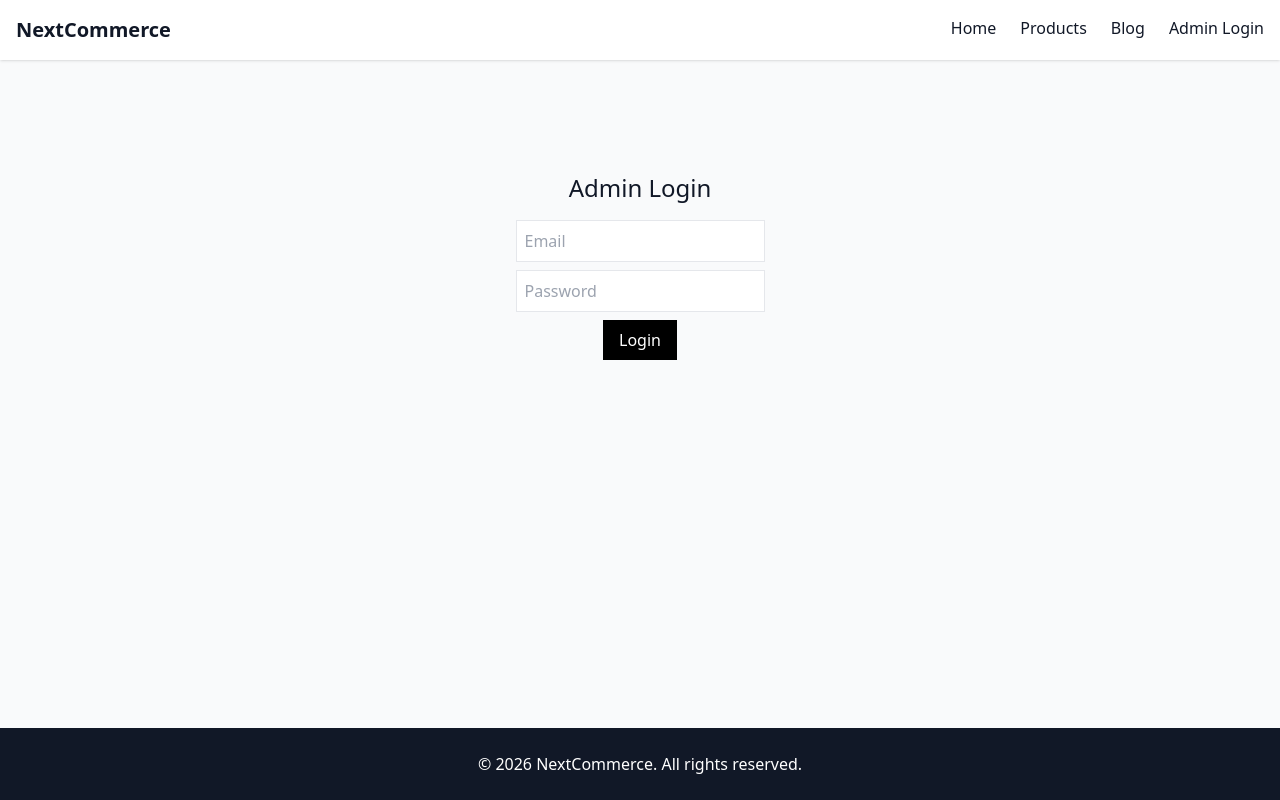
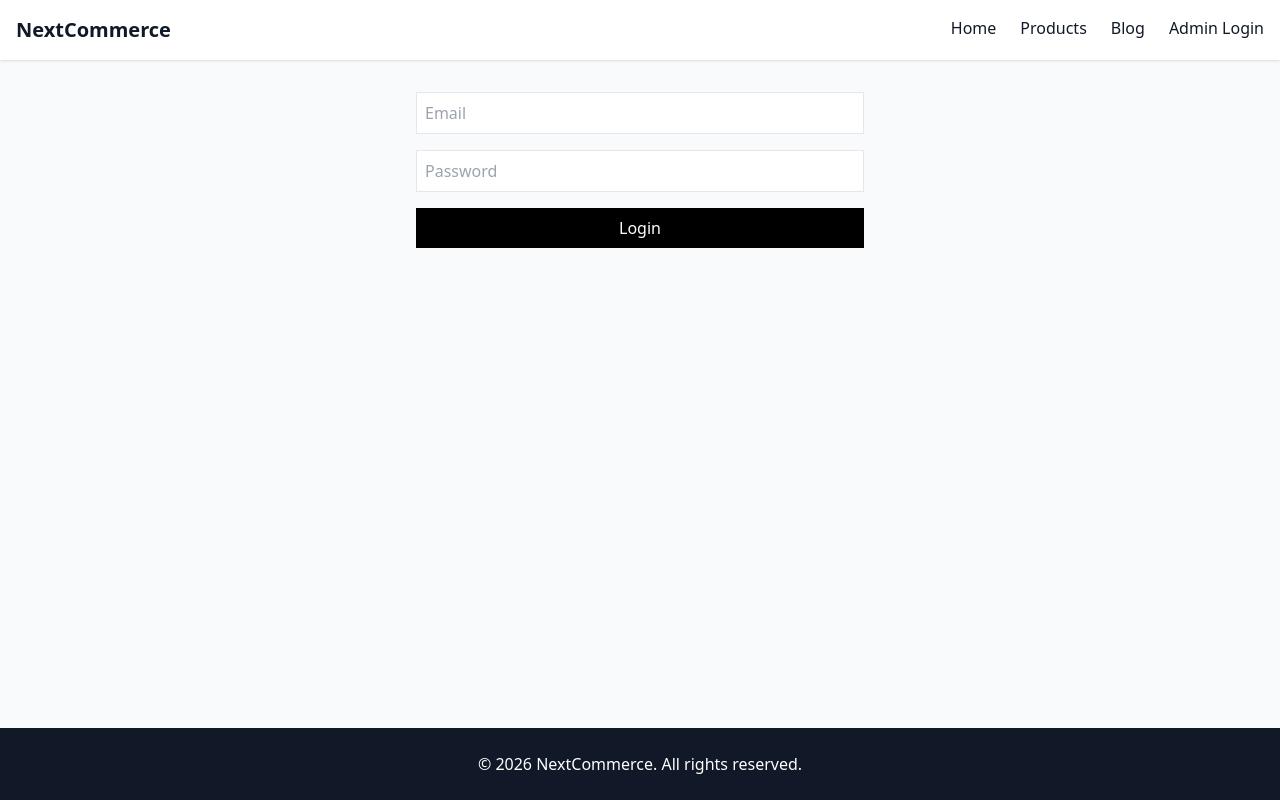
Before and after one commit to nagarajukandula55/native, a Next.js app in the folder frontend/: page /admin/login in a window 1280 px wide. Built offline with nearby package versions, Linux system fonts and the light colour scheme.

Commit message:
Update page.tsx

```diff
--- a/frontend/app/admin/login/page.tsx
+++ b/frontend/app/admin/login/page.tsx
@@ -1,49 +1,45 @@
 "use client";
+
 import { useState } from "react";
-import { apiRequest } from "@/lib/api";
-import { saveToken } from "@/lib/auth";
 import { useRouter } from "next/navigation";
 
-export default function AdminLogin() {
+export default function Login() {
   const router = useRouter();
   const [email, setEmail] = useState("");
   const [password, setPassword] = useState("");
 
-  async function handleLogin() {
-    const res = await apiRequest("/api/auth/login", "POST", {
-      email,
-      password,
-    });
+  async function handleLogin(e: any) {
+    e.preventDefault();
+    const res = await fetch(
+      `${process.env.NEXT_PUBLIC_API_URL}/api/auth/login`,
+      {
+        method: "POST",
+        headers: { "Content-Type": "application/json" },
+        body: JSON.stringify({ email, password })
+      }
+    );
 
-    if (res.role !== "admin") {
-      alert("Not authorized");
-      return;
-    }
-
-    saveToken(res.token);
+    const data = await res.json();
+    localStorage.setItem("token", data.token);
     router.push("/admin/dashboard");
   }
 
   return (
-    <div className="flex flex-col items-center mt-20">
-      <h1 className="text-2xl mb-4">Admin Login</h1>
+    <form onSubmit={handleLogin} className="max-w-md mx-auto space-y-4">
       <input
-        className="border p-2 mb-2"
+        className="w-full border p-2"
         placeholder="Email"
         onChange={(e) => setEmail(e.target.value)}
       />
       <input
+        className="w-full border p-2"
         type="password"
-        className="border p-2 mb-2"
         placeholder="Password"
         onChange={(e) => setPassword(e.target.value)}
       />
-      <button
-        onClick={handleLogin}
-        className="bg-black text-white px-4 py-2"
-      >
+      <button className="bg-black text-white px-4 py-2 w-full">
         Login
       </button>
-    </div>
+    </form>
   );
 }
```
